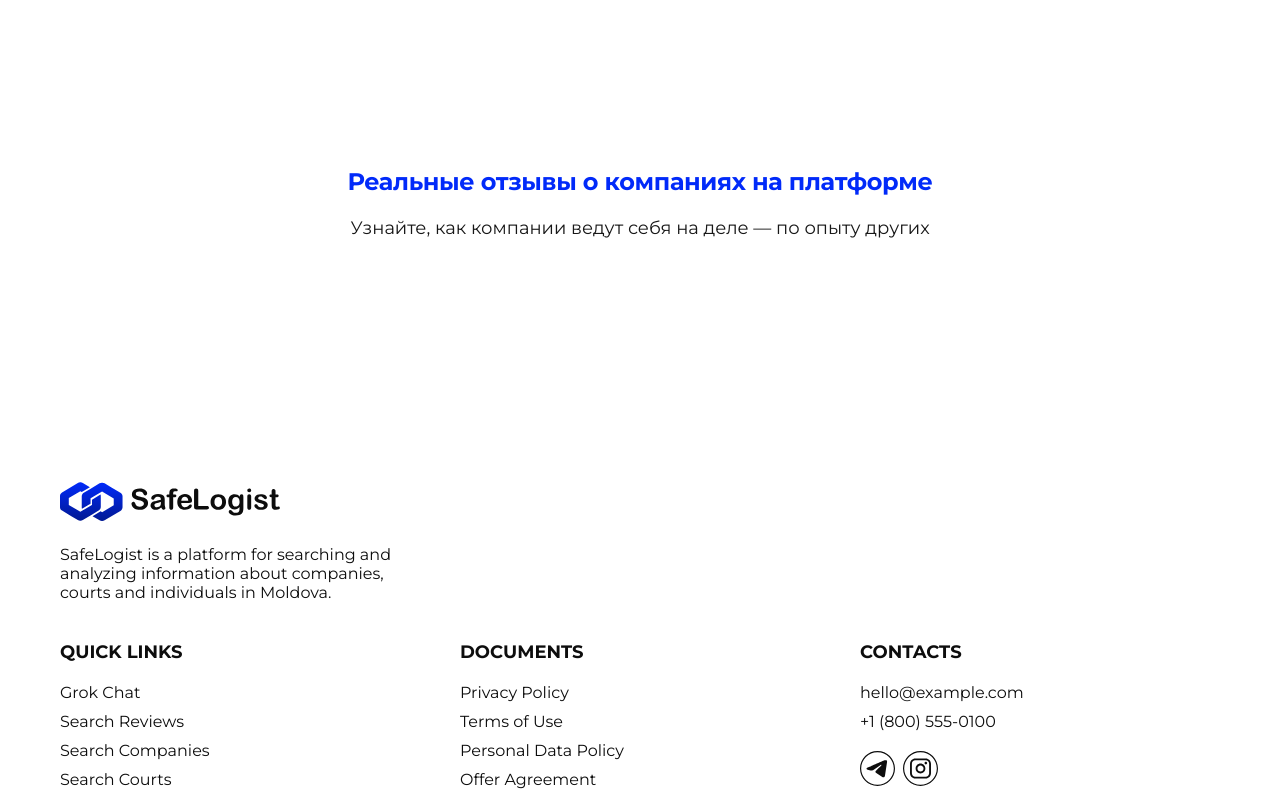
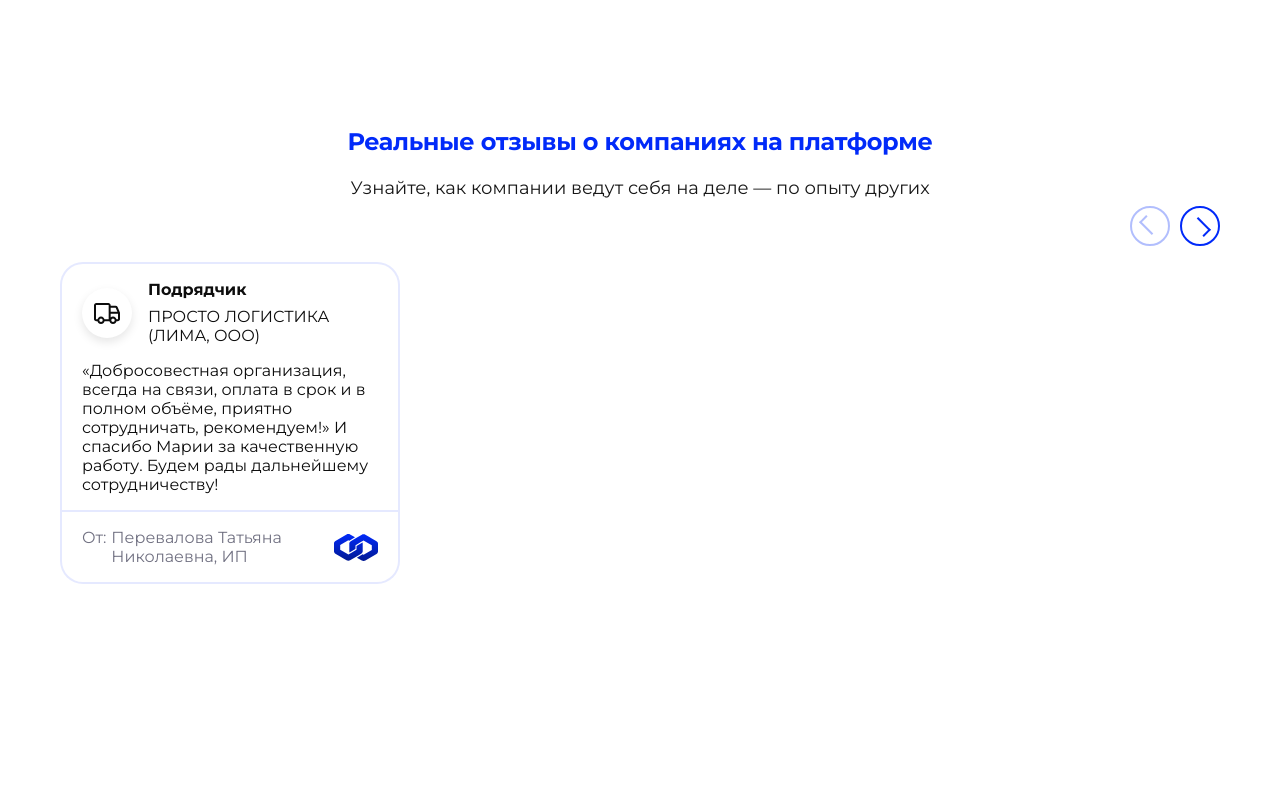
Before and after one commit to AAAlex2001/safelogist, a Next.js app in the folder frontend/: page /en/landing in a window 1280 px wide. Shown: the part 3360-4160 px from the top of the page. Built offline with nearby package versions, Linux system fonts and the light colour scheme; no server answers.

Commit message:
свайпер

```diff
--- a/frontend/package.json
+++ b/frontend/package.json
@@ -14,7 +14,8 @@
     "next-intl": "^4.6.1",
     "react": "^19.2.3",
     "react-dom": "^19.2.3",
-    "react-phone-input-2": "^2.15.1"
+    "react-phone-input-2": "^2.15.1",
+    "swiper": "^12.0.3"
   },
   "devDependencies": {
     "@types/node": "^20",
--- a/frontend/src/app/[locale]/landing/reviews/Reviews.module.scss
+++ b/frontend/src/app/[locale]/landing/reviews/Reviews.module.scss
@@ -1,11 +1,12 @@
 .reviews {
   width: 100%;
-  max-width: 1200px;
-  margin: 0 auto;
-  padding: 40px 20px;
   display: flex;
   flex-direction: column;
   align-items: center;
+  padding-bottom: 244px;
+  @media (min-width: 1440px) {
+    padding-bottom: 172px;
+  }
 }
 
 .headings {
@@ -16,3 +17,60 @@
   width: 100%;
   margin-bottom: 60px;
 }
+
+.swiperWrap {
+  position: relative;
+  width: 100%;
+}
+
+.swiper {
+  width: 100%;
+}
+
+.slide {
+  display: flex;
+  justify-content: center;
+  width: 100%;
+}
+
+.slideBtns {
+  display: flex;
+  gap: 10px;
+  position: absolute;
+  top: -56px;
+  right: 0;
+  z-index: 10;
+}
+
+.btnPrev,
+.btnNext {
+  width: 40px;
+  height: 40px;
+  background: var(--background);
+  border: 2px solid var(--primary);
+  border-radius: 100px;
+  cursor: pointer;
+  position: relative;
+  padding: 0;
+
+  &::before {
+    content: "";
+    position: absolute;
+    width: 8px;
+    height: 16px;
+    left: calc(50% - 4px);
+    top: calc(50% - 8px);
+    border-right: 2px solid var(--primary);
+    border-bottom: 2px solid var(--primary);
+    transform: rotate(-45deg);
+  }
+
+  &:disabled {
+    opacity: 0.3;
+    cursor: not-allowed;
+  }
+}
+
+.btnPrev {
+  transform: rotate(180deg);
+}
--- a/frontend/src/app/[locale]/landing/reviews/Reviews.tsx
+++ b/frontend/src/app/[locale]/landing/reviews/Reviews.tsx
@@ -1,6 +1,13 @@
+"use client";
+
 import React from "react";
 import styles from "./Reviews.module.scss";
 import { Typography } from "@/components/Typography";
+import ReviewCard from "@/components/ReviewCard/ReviewCard";
+import { Swiper, SwiperSlide } from "swiper/react";
+import { Navigation } from "swiper/modules";
+import "swiper/css";
+import "swiper/css/navigation";
 
 export default function Reviews() {
   return (
@@ -21,6 +28,30 @@ export default function Reviews() {
           brown={true}
         />
       </div>
+
+      <div className={styles.swiperWrap}>
+        <Swiper
+          modules={[Navigation]}
+          navigation={{
+            prevEl: `.${styles.btnPrev}`,
+            nextEl: `.${styles.btnNext}`,
+          }}
+          spaceBetween={24}
+          slidesPerView='auto'
+          className={styles.swiper}
+        >
+          {[...Array(15)].map((_, i) => (
+            <SwiperSlide key={i} className={styles.slide}>
+              <ReviewCard />
+            </SwiperSlide>
+          ))}
+        </Swiper>
+
+        <div className={styles.slideBtns}>
+          <button type="button" className={styles.btnPrev} aria-label="Назад" />
+          <button type="button" className={styles.btnNext} aria-label="Вперёд" />
+        </div>
+      </div>
     </section>
   );
 }
```
Also changed, not shown: 1 other file (tests, documents, lock files or other folders).
